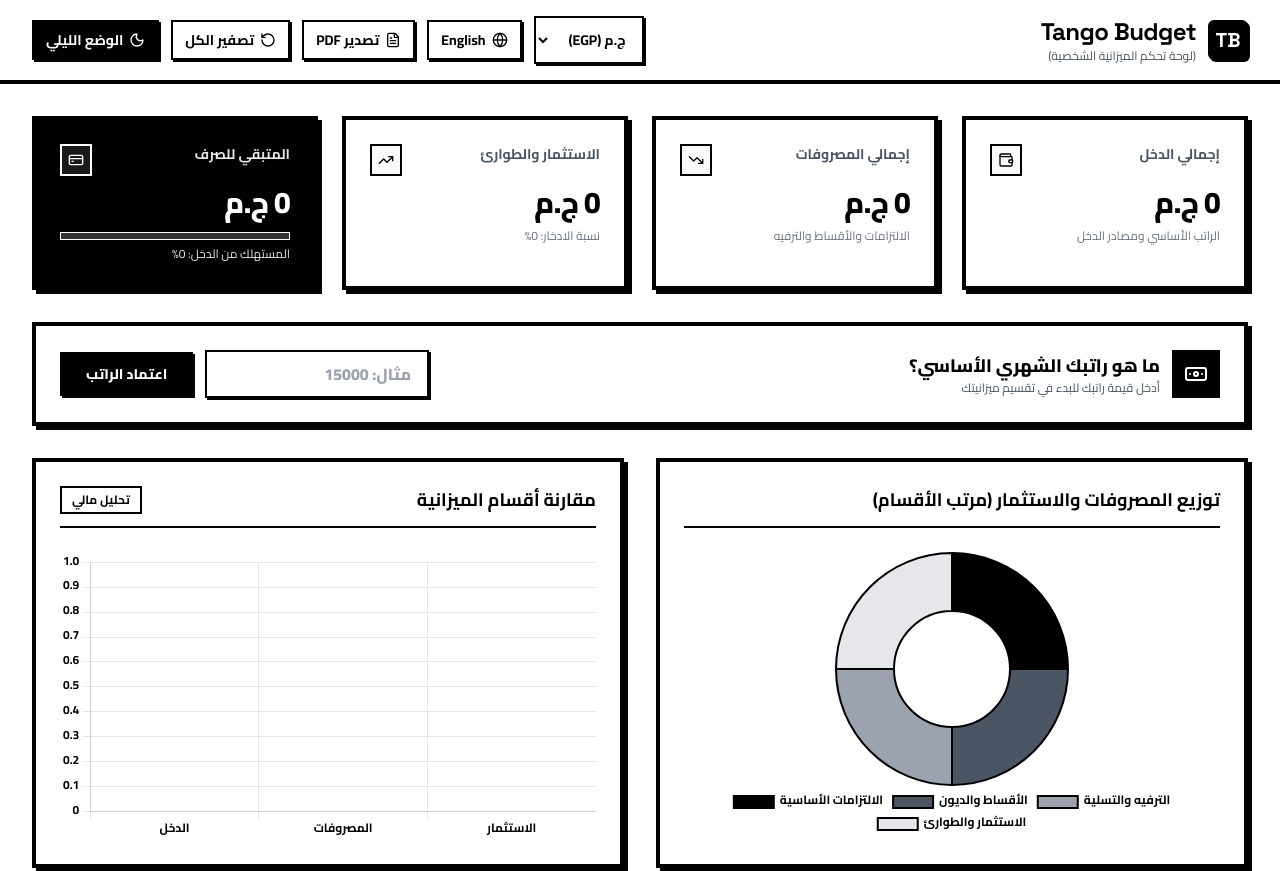
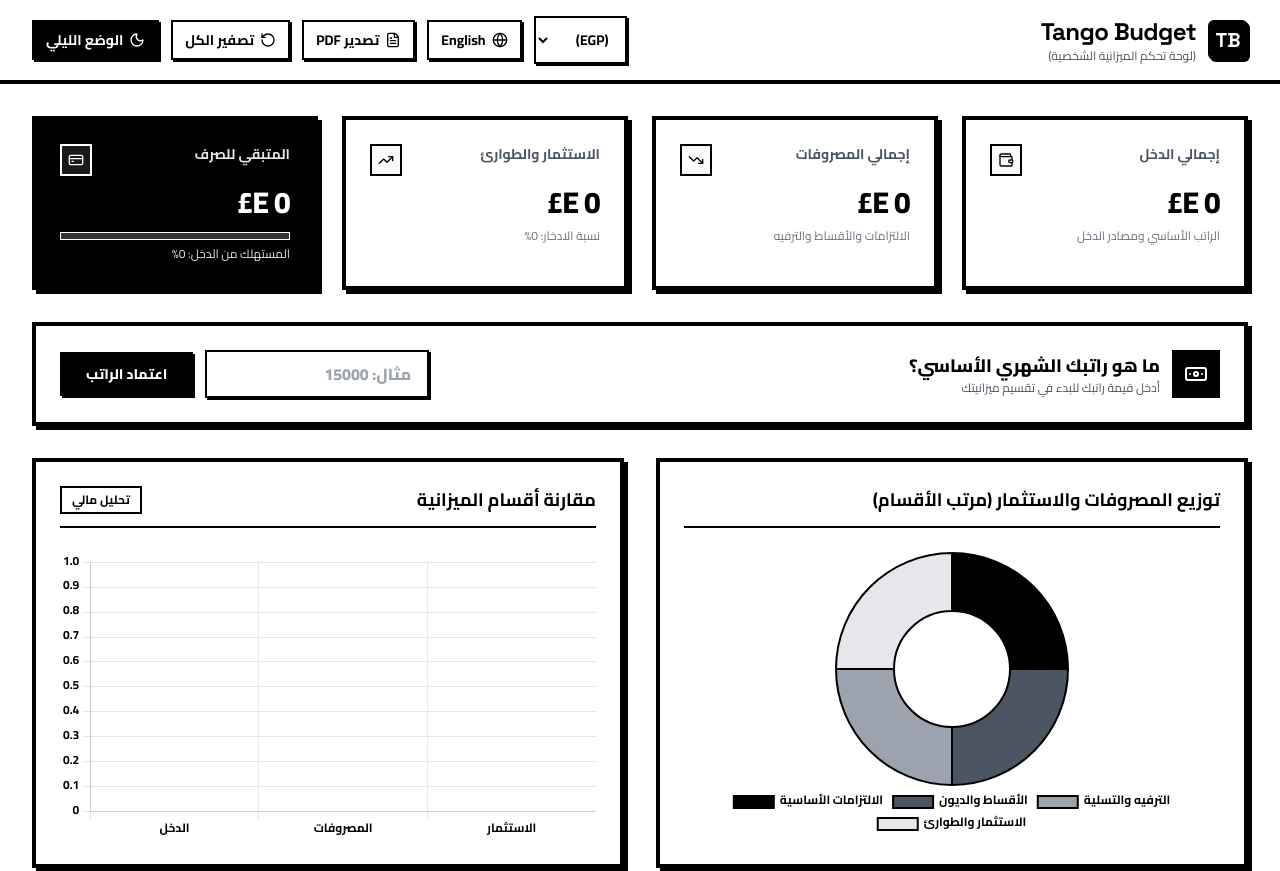
Before and after one commit to HamzaD265/Tango-Budget, a plain HTML site: page index.html in a window 1280 px wide. Shown: the top 871 px of the page. Drawn offline with nearby package versions, Linux system fonts and the light colour scheme.

Commit message:
Modify currency selector options and symbols
Updated currency options in the selector and adjusted Arabic symbols.

```diff
--- a/index.html
+++ b/index.html
@@ -71,9 +71,9 @@
                 <!-- Currency Selector -->
                 <div class="relative">
                     <select id="currency-select" class="bg-white dark:bg-black border-2 border-black dark:border-white px-3 py-2 font-bold text-sm shadow-brutal-sm dark:shadow-brutal-sm-white focus:outline-none cursor-pointer">
-                        <option value="EGP">ج.م (EGP)</option>
+                        <option value="EGP">  (EGP)</option>
                         <option value="USD">$ (USD)</option>
-                        <option value="SAR">ر.س (SAR)</option>
+                        <option value="SAR">  (SAR)</option>
                         <option value="GBP">£ (GBP)</option>
                         <option value="EUR">€ (EUR)</option>
                         <option value="JPY">¥ (JPY)</option>
@@ -276,7 +276,7 @@
     if (currentLang === 'en') {
         return currentCurrency; // يعرض SAR, EGP, USD كما هي بالإنجليزية
     }
-    const arSymbols = { EGP: 'ج.م', USD: '$', SAR: 'ر.س', GBP: '£', EUR: '€', JPY: '¥', CNY: '¥' };
+    const arSymbols = { EGP: 'E£', USD: '$', SAR: '⃁', GBP: '£', EUR: '€', JPY: '¥', CNY: '¥' };
     return arSymbols[currentCurrency] || currentCurrency;
     }
 
```
